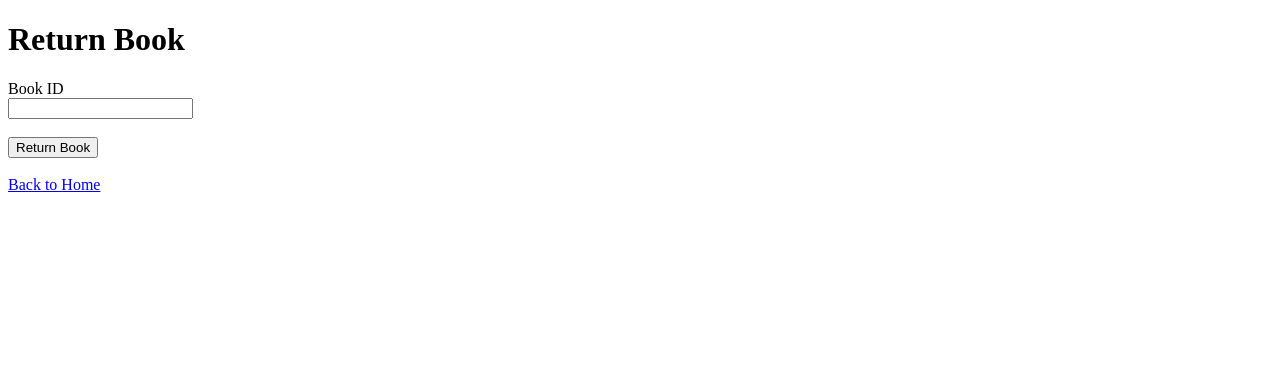
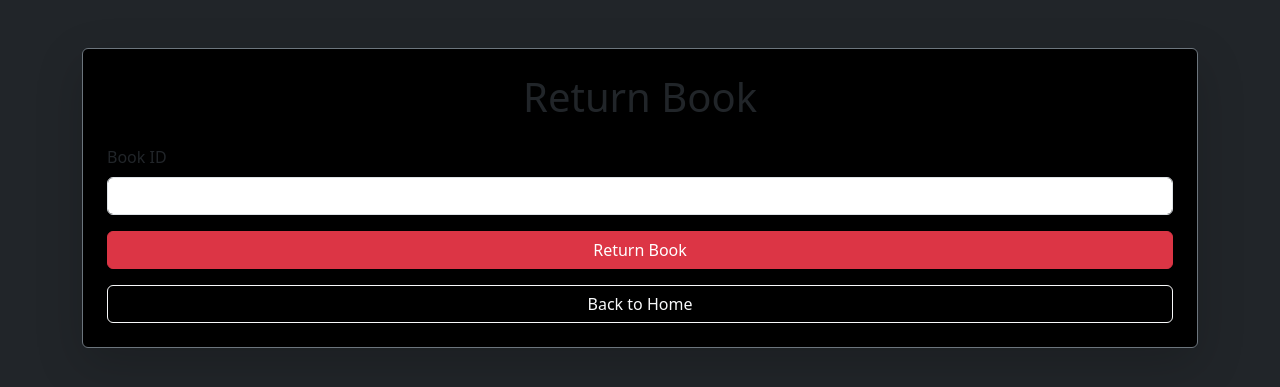
Before and after one commit to lakshya17-K/Library-Managment-, a Flask app: page /return in a window 1280 px wide. Shown: the top 387 px of the page. Run offline with Flask 3, Linux system fonts and the light colour scheme.

Commit message:
Update return_book.html

```diff
--- a/templates/return_book.html
+++ b/templates/return_book.html
@@ -1,38 +1,74 @@
 <!DOCTYPE html>
-<html>
+<html lang="en">
+
 <head>
+
+    <meta charset="UTF-8">
+
+    <meta name="viewport"
+          content="width=device-width, initial-scale=1.0">
+
     <title>Return Book</title>
+
+    <link href="https://cdn.jsdelivr.net/npm/bootstrap@5.3.3/dist/css/bootstrap.min.css"
+          rel="stylesheet">
+
 </head>
-<body>
 
-    <h1>Return Book</h1>
+<body class="bg-dark text-light">
 
-    <form method="POST">
+    <div class="container mt-5">
 
-        <label>Book ID</label>
-        <br>
+        <div class="card bg-black border-secondary shadow-lg p-4">
 
-        <input type="number" name="book_id" required>
+            <h1 class="mb-4 text-center">
+                Return Book
+            </h1>
 
-        <br><br>
+            <form method="POST">
 
-        <button type="submit">
-            Return Book
-        </button>
+                <div class="mb-3">
 
-    </form>
+                    <label class="form-label">
+                        Book ID
+                    </label>
 
-    <br>
+                    <input type="number"
+                           name="book_id"
+                           class="form-control"
+                           required>
 
-    {% if fine is not none %}
+                </div>
 
-        <h2>
-            Fine: ₹{{ fine }}
-        </h2>
+                <button type="submit"
+                        class="btn btn-danger w-100">
 
-    {% endif %}
+                    Return Book
 
-    <a href="/">Back to Home</a>
+                </button>
+
+            </form>
+
+            {% if fine is not none %}
+
+            <div class="alert alert-info mt-4">
+
+                Fine Amount: ₹{{ fine }}
+
+            </div>
+
+            {% endif %}
+
+            <a href="/"
+               class="btn btn-outline-light mt-3">
+
+                Back to Home
+
+            </a>
+
+        </div>
+
+    </div>
 
 </body>
 </html>
```
